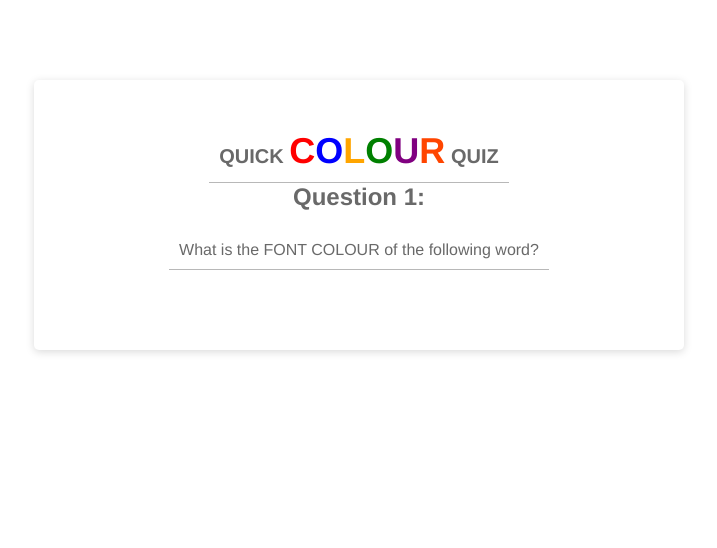
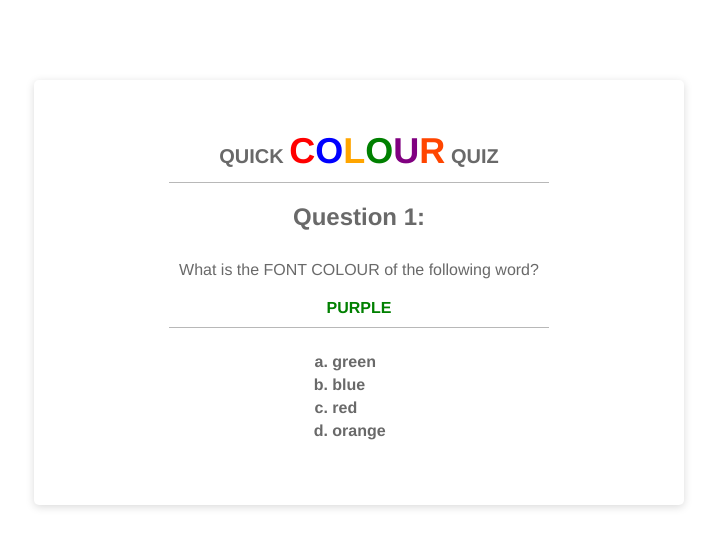
Before and after one commit to jnnh/colour-quiz, a plain HTML site: page index.html in a window 1280 px wide. Both pictures are taken after a click on the button "Start Quiz". Shown: the whole page, without its empty margins (46-763 px from the left). Drawn offline with Linux system fonts and the light colour scheme.

Commit message:
functional answer and question generation

```diff
--- a/assets/script.js
+++ b/assets/script.js
@@ -1,7 +1,8 @@
 var buttonEL= document.querySelector("#start");
 var headingEl= document.querySelector(".heading");
 var questionEl= document.querySelector(".question");
-var randomQuestion = document.querySelector("#randomQuestion");
+var randomQuestion = document.getElementById("randomQuestion");
+var randomAnswers = document.querySelector(".choices");
 questionCounter=1;
 var random = function(array){
     var value = Math.floor(Math.random()*array.length);
@@ -9,7 +10,7 @@ var random = function(array){
 }
 
 
-var colours = [".red",".blue", ".yellow",".green",".orange",".purple"];
+var colours = ["red","blue", "yellow","green","orange","purple"];
 var texts = ["RED","BLUE", "YELLOW","GREEN","ORANGE","PURPLE"];
 var question = {
     class: function (){
@@ -18,8 +19,11 @@ var question = {
     textContent: function(){
         return texts[random(texts)]
     }
-}
-var answers = [];
+};
+var answer = {
+    options: [],
+    answer: ""
+};
 
 var startQuiz = function(){
     buttonEL.remove();
@@ -31,18 +35,35 @@ var startQuiz = function(){
 var displayQuestion = function(){
     var questionText= question.textContent();
     var questionColour= question.class();
-    randomQuestion.textContent = questionText;
+    randomQuestion.innerHTML = questionText;
     randomQuestion.className = questionColour;
-    console.log(questionText);
-    console.log(questionColour);
-    console.log(randomQuestion);
+    createAnswers(questionColour);
 }
 
-var createAnswers = function () {
-
-}
-
-
+var createAnswers = function (answer) {
+    var answers = [0,1,2,3];
+    answers.splice(Math.floor(Math.random()*answers.length),1,answer);
+    console.log(answers);
+    for (var i =0; i<answers.length; i++) {
+        if (typeof(answers[i]) === "number"){
+            var generateOption = function(){
+                var possibleOption = colours[random(colours)];
+                return possibleOption;
+            }
+            var option = generateOption();
+            while (answers.includes(option)){
+                var option = generateOption();
+            }
+            answers.splice(i,1,option);
+        }
+    }
+    for (var i =0; i<answers.length; i++){
+        var listItemEl = document.createElement("li");
+        listItemEl.textContent = answers[i];
+        listItemEl.setAttribute("data-question-Id", i);
+        randomAnswers.appendChild(listItemEl);
+    }
+};
 
 
 console.log(question);
--- a/assets/style.css
+++ b/assets/style.css
@@ -57,29 +57,45 @@ body span{
 }
 .title {
     font-size: 20px;
-    border-bottom: 0.75px solid var(--lightgrey);
     padding: 10px;
     display:inline-block;
 }
 .title span {
     font-size: 36px;
 }
+.heading {
+    margin: 20px;
+}
 .question{
-    margin: 20px;
-    border-bottom: 0.75px solid var(--lightgrey);
     padding: 10px;
     display:inline-block;
 }
-.question h2{
-    font-size: 18px;
+.question p{
+    margin:0 0 20px 0;
 }
-.question p{
-    margin:20px;
+.questionGrouping{
+    border-bottom: 0.75px solid var(--lightgrey);
+    border-top: 0.75px solid var(--lightgrey);
+    display:inline-block;
 }
-
+.questionContainer{
+    font-weight:bold;
+    margin: 10px;
+}
 .answers{
     margin:20px;
 }
+.choices{
+    font-weight:bold;
+    list-style-type: lower-alpha;
+    display:inline-block;
+}
+.choices li{
+    margin: 5px;
+    text-align: left;
+}
+ol a:hover {background: (--lightgrey)}
+
 .btn {
     color: var(--white);
     font-size: 20px;
--- a/index.html
+++ b/index.html
@@ -15,14 +15,16 @@
             <h1 class="title"> QUICK
                 <span class = "red">C</span><span class="blue">O</span><span class="yellow">L</span><span class="green">O</span><span class="purple">U</span><span class="orange">R</span> QUIZ</h1>
         </header>
-        <div>
+        <div class=questionGrouping>
             <h2 class="heading" > Welcome to the QUICK COLOUR QUIZ!</h2>
-            <section class=question>
+            <section class="question">
             <p> How quickly can you match the font colour?</p>
             <p> Remember we are looking for the font colour.</p>
-            <p> If the question is '<span class = blue>RED</span>' the answer is BLUE.</p>
-            <p id="randomQuestion"></p>
+            <p> If the question is '<span class ="blue">RED</span>' the answer is BLUE.</p>
             </section>
+            <div class = questionContainer>
+                <p class=randomQuestion id="randomQuestion"></p>
+            </div>
         </div>
         <div class="answers">
             <ol class="choices"></ol>
```
